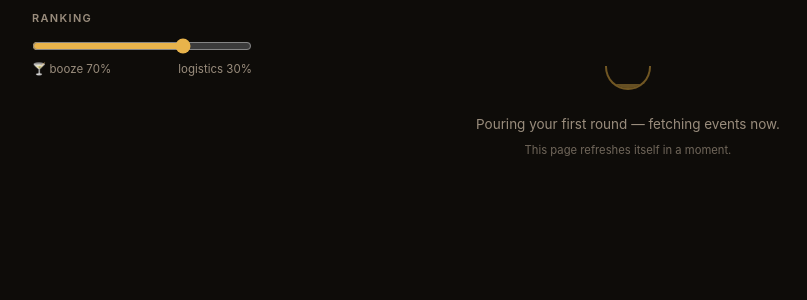
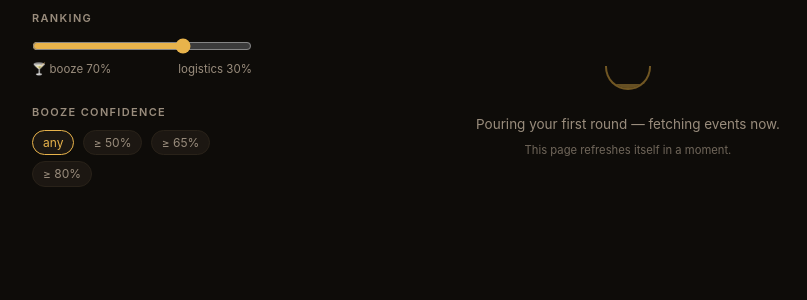
Before and after one commit to kingeryzach2002/sloshbot, a FastAPI app: page / in a window 1280 px wide. Shown: the part 62-362 px from the top of the page, without its empty margins (128-935 px from the left). Run offline with FastAPI, Linux system fonts and the light colour scheme; data that the repository does not hold is empty.

Commit message:
Cap calendar to top 8 events/day by match (#1)
* Cap calendar to top-8-per-day by match, show +N more badge

The 7-day calendar was rendering every event with no filter (up to
131/day), making the grid unreadable. Cap each day to its top 8 by
composite score, demote the rest to a "+N more" badge in the day
header and an explanatory caption above the grid.

* Add booze-confidence filter alongside distance

The "confident" tier badge is capped at 3 events across the whole
7-day window (MAX_PICKS), so a handful of high-scoring but distant
events elsewhere in the week can eat all 3 slots and push tonight's
genuinely good matches down to "maybe" — that's why filtering by
distance was surfacing confident picks that weren't showing before:
it wasn't raising their score, it was removing their competition for
the fixed slots. Add an explicit min_booze filter (any/50%/65%/80%)
next to the distance chips so booze confidence can be filtered
directly instead of working around the tier cap indirectly.

* Cap confident tier per day instead of per week

MAX_PICKS was applied once across the whole 7-day window, so a
handful of high-scoring days could crowd out every other day's
confident picks (this is what made the distance/booze filters look
like they were "unlocking" better matches — they were really just
removing competition for 3 window-wide slots). Group by day before
applying the cap so every day gets its own 3 slots. This runs after
all filters (distance, tags, min_booze) are applied, so tightening a
filter can still promote events that lost their day's competition
before, same as intended.

```diff
--- a/app/main.py
+++ b/app/main.py
@@ -101,7 +101,8 @@ def gcal_link(e: dict) -> str:
 
 
 def load_events(start: datetime, end: datetime,
-                max_mi: float | None = None) -> list[dict]:
+                max_mi: float | None = None,
+                min_booze: float | None = None) -> list[dict]:
     with get_conn() as conn:
         rows = conn.execute(
             "SELECT * FROM events WHERE starts_at >= ? AND starts_at < ? ORDER BY starts_at",
@@ -147,6 +148,8 @@ def load_events(start: datetime, end: datetime,
         if inc_tags and e["tags"] and not (inc_tags & set(e["tags"])):
             continue  # tag filter is a hard filter; untagged events are never dropped by it
         e["scores"] = scores.get(e["id"], {})
+        if min_booze is not None and e["scores"].get("booze", 0) < min_booze:
+            continue  # confidence filter: unscored events count as 0, unlike the tag filter
         e["rationales"] = rationales.get(e["id"], {})
         e["composite"] = composite(e["scores"], weights)
         e["tier"] = tier(e["scores"], weights) if e["scores"] else "maybe"  # unscored -> maybe, never hidden
@@ -158,12 +161,21 @@ def load_events(start: datetime, end: datetime,
                        else e["start_dt"] + timedelta(hours=2))  # same default as gcal_link
         if e["tier"] != "hidden":
             events.append(e)
-    # Hard cap on the top tier: only the MAX_PICKS best composites stay
-    # "confident"; the overflow demotes to maybe. Scarcity is deliberate.
-    picks = sorted((e for e in events if e["tier"] == "confident"),
-                   key=lambda e: -e["composite"])
-    for e in picks[MAX_PICKS:]:
-        e["tier"] = "maybe"
+    # Hard cap on the top tier, per day: only the MAX_PICKS best composites
+    # each day stay "confident"; the overflow demotes to maybe. Scarcity is
+    # deliberate, but a week-wide cap let a handful of great days anywhere in
+    # the window crowd out every other day's picks — cap by day instead so
+    # every day gets its own shot, and re-run after filters so it stays
+    # filter-sensitive (a tighter distance/tag/booze filter can promote
+    # events that lost the day's competition before).
+    by_day: dict = defaultdict(list)
+    for e in events:
+        if e["tier"] == "confident":
+            by_day[e["start_dt"].date()].append(e)
+    for day_picks in by_day.values():
+        day_picks.sort(key=lambda e: -e["composite"])
+        for e in day_picks[MAX_PICKS:]:
+            e["tier"] = "maybe"
     events.sort(key=lambda e: (e["starts_at"], -e["composite"]))
     return events
 
@@ -240,28 +252,35 @@ def layout_day(events: list[dict]) -> list[dict]:
     return blocks
 
 
+CAL_MAX_PER_DAY = 8  # scarcity: only each day's top matches land on the grid
+
+
 @app.get("/calendar", response_class=HTMLResponse)
-def calendar(request: Request):
+def calendar(request: Request, max_mi: float | None = None):
     now = datetime.now()
     today = now.replace(hour=0, minute=0, second=0, microsecond=0)
-    events = load_events(today, today + timedelta(days=7))
+    events = load_events(today, today + timedelta(days=7), max_mi)
     by_date = defaultdict(list)
     for e in events:
         by_date[e["start_dt"].date()].append(e)
     days = []
     for i in range(7):
         d = today + timedelta(days=i)
+        day_evts = sorted(by_date.get(d.date(), []), key=lambda e: -e["composite"])
+        shown = day_evts[:CAL_MAX_PER_DAY]
         days.append({
             "label": d.strftime("%a"),
             "num": d.strftime("%-d"),
             "is_today": i == 0,
-            "blocks": layout_day(by_date.get(d.date(), [])),
+            "blocks": layout_day(shown),
+            "hidden": len(day_evts) - len(shown),
         })
     now_min = now.hour * 60 + now.minute
     return templates.TemplateResponse(request, "calendar.html", {
         "days": days,
         "view": "calendar",
         "hours": list(range(8, 24)),
+        "cap": CAL_MAX_PER_DAY,
         "now_pct": ((now_min - CAL_START_MIN) / CAL_SPAN * 100
                     if CAL_START_MIN <= now_min < CAL_END_MIN else None),
     })
@@ -286,12 +305,13 @@ def pending_debrief() -> dict | None:
 
 
 @app.get("/", response_class=HTMLResponse)
-def home(request: Request, lens: str = "", max_mi: float | None = None):
+def home(request: Request, lens: str = "", max_mi: float | None = None,
+         min_booze: float | None = None):
     """Hero view: the single best move tonight under the active lens."""
     if lens not in LENSES:
         lens = LENSES[0]
     now = datetime.now()
-    events = load_events(now - timedelta(hours=1), now + timedelta(days=7), max_mi)
+    events = load_events(now - timedelta(hours=1), now + timedelta(days=7), max_mi, min_booze)
 
     settings = get_settings()
     base = active_weights(settings)
@@ -324,6 +344,7 @@ def home(request: Request, lens: str = "", max_mi: float | None = None):
         "n_later": len(later),
         "debrief": pending_debrief(),
         "max_mi": max_mi,
+        "min_booze": min_booze,
         "has_home": home_coords(settings) is not None,
         "included_tags": included_tags(settings),
         "tag_counts": tag_counts(),
@@ -333,14 +354,15 @@ def home(request: Request, lens: str = "", max_mi: float | None = None):
 
 
 @app.get("/week", response_class=HTMLResponse)
-def week(request: Request, max_mi: float | None = None):
+def week(request: Request, max_mi: float | None = None, min_booze: float | None = None):
     now = datetime.now()
-    events = load_events(now - timedelta(hours=3), now + timedelta(days=7), max_mi)
+    events = load_events(now - timedelta(hours=3), now + timedelta(days=7), max_mi, min_booze)
     settings = get_settings()
     return templates.TemplateResponse(request, "week.html", {
         "days": group_by_day(events),
         "view": "week",
         "max_mi": max_mi,
+        "min_booze": min_booze,
         "has_home": home_coords(settings) is not None,
         "weights": active_weights(settings),
         "n_confident": sum(1 for e in events if e["tier"] == "confident"),
--- a/app/templates/_sidebar.html
+++ b/app/templates/_sidebar.html
@@ -1,5 +1,5 @@
 {# Sticky filter/ranking sidebar — the single home for all filters.
-   Expects: back, weights, has_home, max_mi, tag_counts, included_tags.
+   Expects: back, weights, has_home, max_mi, min_booze, tag_counts, included_tags.
    Uses toggleTag()/clearFilters() defined by the including page. #}
 <style>
   .layout { display: flex; gap: 36px; align-items: flex-start; }
@@ -43,12 +43,24 @@
   {% if has_home %}
   <h4>distance</h4>
   <div>
-    <a class="schip {{ 'on' if not max_mi }}" href="{{ back }}">any</a>
+    <a class="schip {{ 'on' if not max_mi }}" href="{{ back }}{{ '?min_booze=' ~ min_booze if min_booze }}">any</a>
     {% for mi in [1, 2, 3, 5] %}
-      <a class="schip {{ 'on' if max_mi == mi }}" href="{{ back }}?max_mi={{ mi }}">&le; {{ mi }} mi</a>
+      <a class="schip {{ 'on' if max_mi == mi }}"
+         href="{{ back }}?max_mi={{ mi }}{{ '&min_booze=' ~ min_booze if min_booze }}">&le; {{ mi }} mi</a>
     {% endfor %}
   </div>
   {% endif %}
+
+  <h4>booze confidence</h4>
+  <div>
+    <a class="schip {{ 'on' if not min_booze }}" href="{{ back }}{{ '?max_mi=' ~ max_mi if max_mi }}"
+       title="show every event, including ones the booze scorer isn't confident about">any</a>
+    {% for pct in [50, 65, 80] %}
+      <a class="schip {{ 'on' if min_booze == pct / 100 }}"
+         href="{{ back }}?min_booze={{ pct / 100 }}{{ '&max_mi=' ~ max_mi if max_mi }}"
+         title="hide events the booze scorer rates below {{ pct }}%">&ge; {{ pct }}%</a>
+    {% endfor %}
+  </div>
 
   {% if tag_counts %}
   <h4>tags{% if included_tags %}<a class="clearlink" onclick="clearFilters('{{ back }}')">clear ({{ included_tags | length }})</a>{% endif %}</h4>
--- a/app/templates/calendar.html
+++ b/app/templates/calendar.html
@@ -19,6 +19,9 @@
   .cal-head .num { display: block; font-size: 18px; color: var(--text);
                    font-weight: 650; letter-spacing: 0; text-transform: none; }
   .cal-head.today .num { color: var(--gold); }
+  .cal-head .more { display: block; font-size: 9.5px; color: var(--faint);
+                     text-transform: none; letter-spacing: 0; margin-top: 1px; }
+  .cal-cap { color: var(--faint); font-size: 12px; margin: 0 0 14px; }
   .gutter { border-right: 1px solid var(--line); }
   .gutter .hour { height: var(--hour-h); font-size: 10.5px; color: var(--muted);
                   text-align: right; padding-right: 6px; transform: translateY(-7px); }
@@ -60,11 +63,14 @@
     </nav>
   </header>
 
+  <p class="cal-cap">Showing each day's top {{ cap }} by match — lower matches are hidden, not deleted.</p>
+
   <div class="cal">
     <div class="cal-head"></div>
     {% for d in days %}
       <div class="cal-head {{ 'today' if d.is_today else '' }}">
         {{ d.label }}<span class="num">{{ d.num }}</span>
+        {% if d.hidden %}<span class="more">+{{ d.hidden }} more</span>{% endif %}
       </div>
     {% endfor %}
 
--- a/app/templates/home.html
+++ b/app/templates/home.html
@@ -89,7 +89,7 @@
       <div class="empty"><div class="coupe pouring"><i></i></div>
         Pouring your first round — fetching events now.<br>
         <small>This page refreshes itself in a moment.</small></div>
-    {% elif included_tags or max_mi %}
+    {% elif included_tags or max_mi or min_booze %}
       <div class="empty"><div class="coupe"></div>Nothing matches your filters this week.<br>
         <small>Loosen them above to see more.</small></div>
     {% else %}
--- a/app/templates/week.html
+++ b/app/templates/week.html
@@ -46,7 +46,7 @@
       <div class="empty"><div class="coupe pouring"><i></i></div>
         Pouring your first round — fetching events now.<br>
         <small>This page refreshes itself in a moment.</small></div>
-    {% elif included_tags or max_mi %}
+    {% elif included_tags or max_mi or min_booze %}
       <div class="empty"><div class="coupe"></div>Nothing matches your filters.<br>
         <small>Loosen them to see more.</small></div>
     {% else %}
--- a/scoring/weights.py
+++ b/scoring/weights.py
@@ -23,7 +23,7 @@ LENS_BOOST = 0.60  # the active lens's share of the blend when ranking
 TIER_CONFIDENT = 0.65  # >= this -> "confident"
 TIER_MAYBE = 0.40      # >= this -> "maybe"; below -> hidden
 
-MAX_PICKS = 3  # hard cap on top-tier events per loaded window — scarcity is the product
+MAX_PICKS = 3  # hard cap on top-tier events per day — scarcity is the product
 
 
 def lens_weights(lens: str, base: dict[str, float] | None = None) -> dict[str, float]:
```
